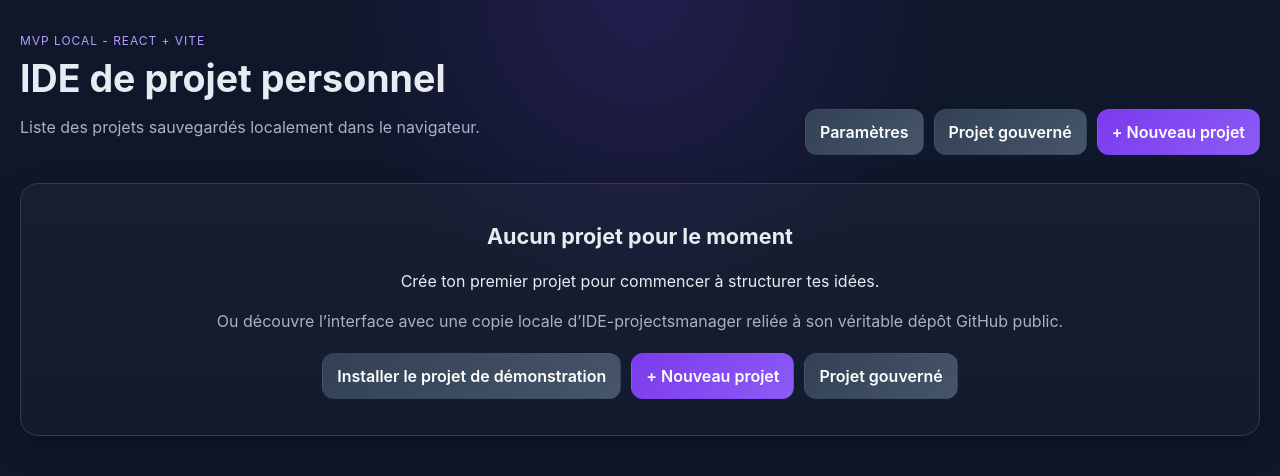
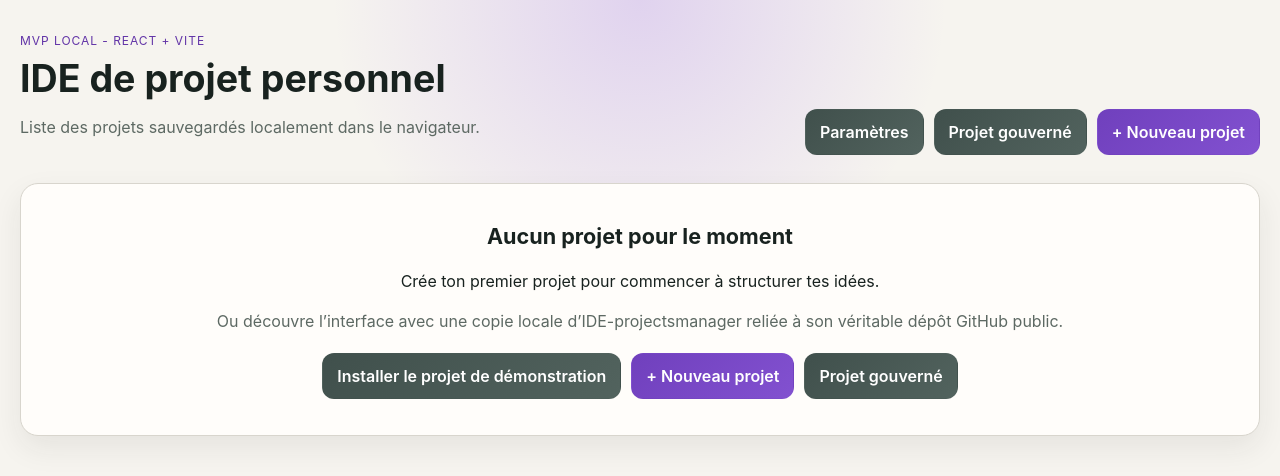
Before and after one commit to Carouan/ide-projectsmanager, a React (Vite) app: page / in a window 1280 px wide. Shown: the top 476 px of the page. Built offline with nearby package versions, Linux system fonts and the light colour scheme.

Commit message:
feat(theme): ship functional system, dark and light appearance (#123)

```diff
--- a/src/App.jsx
+++ b/src/App.jsx
@@ -7,6 +7,7 @@ import SettingsScreen from "./features/projects/screens/SettingsScreen";
 import MarkdownPreview from "./features/markdown/components/MarkdownPreview";
 import PwaPrompt from "./components/PwaPrompt";
 import AppShell from "./app/AppShell";
+import ThemeController from "./app/ThemeController";
 import { I18nProvider } from "./i18n/useI18n";
 import { projectToMarkdown } from "./services/markdownExport";
 import { useRepositorySnapshot } from "./features/projects/hooks/useRepositorySnapshot.js";
@@ -181,6 +182,7 @@ export default function App() {
 
   return (
     <I18nProvider locale={settings?.language}>
+      <ThemeController preference={settings?.theme} />
       <AppShell main={activeScreen} rightPanel={rightPanel} />
       <PwaPrompt />
     </I18nProvider>
--- /dev/null
+++ b/src/app/ThemeController.jsx
@@ -0,0 +1,53 @@
+import { useEffect } from "react";
+import {
+  getThemeColor,
+  normalizeThemePreference,
+  resolveThemePreference,
+  THEME_PREFERENCE,
+} from "../services/themePreference.js";
+
+export default function ThemeController({ preference }) {
+  useEffect(() => {
+    const normalizedPreference = normalizeThemePreference(preference);
+    const mediaQuery =
+      typeof window.matchMedia === "function"
+        ? window.matchMedia("(prefers-color-scheme: dark)")
+        : null;
+
+    function applyTheme() {
+      const resolvedTheme = resolveThemePreference(
+        normalizedPreference,
+        mediaQuery?.matches === true
+      );
+
+      document.documentElement.dataset.theme = resolvedTheme;
+      document.documentElement.style.colorScheme = resolvedTheme;
+
+      const themeColor = document.querySelector('meta[name="theme-color"]');
+      themeColor?.setAttribute("content", getThemeColor(resolvedTheme));
+    }
+
+    applyTheme();
+
+    if (
+      normalizedPreference !== THEME_PREFERENCE.SYSTEM ||
+      mediaQuery == null
+    ) {
+      return undefined;
+    }
+
+    if (typeof mediaQuery.addEventListener === "function") {
+      mediaQuery.addEventListener("change", applyTheme);
+      return () => mediaQuery.removeEventListener("change", applyTheme);
+    }
+
+    if (typeof mediaQuery.addListener === "function") {
+      mediaQuery.addListener(applyTheme);
+      return () => mediaQuery.removeListener(applyTheme);
+    }
+
+    return undefined;
+  }, [preference]);
+
+  return null;
+}
--- a/src/constants/settings.js
+++ b/src/constants/settings.js
@@ -1,6 +1,6 @@
 export const DEFAULT_SETTINGS = {
   language: "fr",
-  theme: "dark",
+  theme: "system",
   markdownPreviewEnabled: true,
   uiDensity: "comfortable",
   exportFormat: "markdown",
--- a/src/features/projects/screens/SettingsScreen.jsx
+++ b/src/features/projects/screens/SettingsScreen.jsx
@@ -61,9 +61,10 @@ export default function SettingsScreen({
             <label className="field">
               <span>{t("settings.theme")}</span>
               <select
-                value={safeSettings.theme || "dark"}
+                value={safeSettings.theme || "system"}
                 onChange={(e) => onUpdateSettings({ theme: e.target.value })}
               >
+                <option value="system">{t("settings.theme.system")}</option>
                 <option value="dark">{t("settings.theme.dark")}</option>
                 <option value="light">{t("settings.theme.light")}</option>
               </select>
--- a/src/i18n/en.json
+++ b/src/i18n/en.json
@@ -11,6 +11,7 @@
   "settings.language.en": "English",
   "settings.theme.dark": "Dark",
   "settings.theme.light": "Light",
+  "settings.theme.system": "Follow system",
   "settings.github.eyebrow": "Optional authorization",
   "settings.github.title": "Private GitHub access",
   "settings.github.description": "Explicitly authorize read-only access to linked private repositories for this browser session only.",
--- a/src/i18n/fr.json
+++ b/src/i18n/fr.json
@@ -11,6 +11,7 @@
   "settings.language.en": "English",
   "settings.theme.dark": "Sombre",
   "settings.theme.light": "Clair",
+  "settings.theme.system": "Suivre le système",
   "settings.github.eyebrow": "Autorisation facultative",
   "settings.github.title": "Accès GitHub privé",
   "settings.github.description": "Autorise explicitement la lecture des dépôts privés déjà liés, uniquement pour cette session du navigateur.",
--- a/src/index.css
+++ b/src/index.css
@@ -20,6 +20,30 @@
   --secondary-2: #475569;
   --badge: #243247;
   --shadow: 0 12px 30px rgba(0, 0, 0, 0.25);
+  --accent-text: #c4b5fd;
+  --surface-strong: rgba(15, 23, 42, 0.54);
+  --surface-soft: rgba(255, 255, 255, 0.035);
+  color-scheme: dark;
+}
+
+:root[data-theme="light"] {
+  --bg: #f6f4ef;
+  --bg-soft: #fffdfa;
+  --panel: #fffdfa;
+  --panel-2: #efede7;
+  --border: #d8d5cd;
+  --text: #18221f;
+  --muted: #5d6963;
+  --primary: #7040bd;
+  --primary-2: #8251d0;
+  --secondary: #40504c;
+  --secondary-2: #52635e;
+  --badge: #ebe8e1;
+  --shadow: 0 12px 30px rgba(33, 40, 36, 0.08);
+  --accent-text: #6234a7;
+  --surface-strong: rgba(255, 253, 250, 0.92);
+  --surface-soft: rgba(41, 50, 46, 0.045);
+  color-scheme: light;
 }
 
 * {
@@ -104,7 +128,7 @@ select {
   font-size: 12px;
   text-transform: uppercase;
   letter-spacing: 0.08em;
-  color: #b79cff;
+  color: var(--accent-text);
   margin-bottom: 8px;
 }
 
@@ -191,7 +215,7 @@ h3 {
   padding: 20px;
   border: 1px solid var(--border);
   border-radius: 18px;
-  background: rgba(15, 23, 42, 0.42);
+  background: var(--surface-strong);
 }
 
 .dashboard-controls-header {
@@ -290,7 +314,9 @@ h3 {
 .panel,
 .empty-state,
 .backlog-item {
-  background: linear-gradient(180deg, rgba(255,255,255,0.03), rgba(255,255,255,0.015));
+  background:
+    linear-gradient(180deg, rgba(255,255,255,0.03), rgba(255,255,255,0.015)),
+    var(--panel);
   border: 1px solid var(--border);
   border-radius: 18px;
   box-shadow: var(--shadow);
@@ -372,7 +398,7 @@ h3 {
 }
 
 .project-progress-source a {
-  color: #c4b5fd;
+  color: var(--accent-text);
   text-decoration: none;
 }
 
@@ -862,7 +888,7 @@ select:focus {
   gap: 8px;
   background: var(--badge);
   border: 1px solid var(--border);
-  color: #dce7f7;
+  color: var(--text);
   border-radius: 999px;
   padding: 7px 12px;
   font-size: 0.9rem;
@@ -921,7 +947,8 @@ select:focus {
   border-radius: 20px;
   background:
     linear-gradient(145deg, rgba(124, 58, 237, 0.1), transparent 46%),
-    linear-gradient(180deg, rgba(255, 255, 255, 0.035), rgba(255, 255, 255, 0.015));
+    linear-gradient(180deg, rgba(255, 255, 255, 0.035), rgba(255, 255, 255, 0.015)),
+    var(--panel);
   box-shadow: var(--shadow);
 }
 
@@ -980,7 +1007,7 @@ select:focus {
   border-radius: 15px;
   padding: 14px;
   color: var(--text);
-  background: rgba(15, 23, 42, 0.58);
+  background: var(--surface-strong);
   text-align: left;
   cursor: pointer;
   transition: border-color 0.18s ease, transform 0.18s ease, background 0.18s ease;
@@ -1096,7 +1123,7 @@ select:focus {
   border-left-width: 4px;
   border-radius: 15px;
   padding: 16px;
-  background: rgba(15, 23, 42, 0.52);
+  background: var(--surface-strong);
 }
 
 .attention-item-information {
@@ -1121,7 +1148,7 @@ select:focus {
 
 .attention-project-name {
   margin-bottom: 4px;
-  color: #c4b5fd;
+  color: var(--accent-text);
   font-size: 0.78rem;
   font-weight: 800;
   letter-spacing: 0.055em;
@@ -1964,7 +1991,7 @@ select:focus {
   padding: 16px;
   border: 1px solid var(--border);
   border-radius: 14px;
-  background: rgba(15, 23, 42, 0.54);
+  background: var(--surface-strong);
 }
 
 .workstream-summary-card::before {
@@ -2186,7 +2213,7 @@ select:focus {
   border: 1px solid var(--border);
   border-radius: 15px;
   padding: 16px;
-  background: rgba(15, 23, 42, 0.5);
+  background: var(--surface-strong);
 }
 
 .workstream-card {
@@ -2306,7 +2333,53 @@ select:focus {
 }
 
 .workstream-matrix-current-stage {
-  color: #c4b5fd;
+  color: var(--accent-text);
+}
+
+:root[data-theme="light"] :is(
+  .attention-severity-information,
+  .workstream-status-planned
+) {
+  color: #1d4f91;
+}
+
+:root[data-theme="light"] :is(
+  .attention-severity-action,
+  .repository-badge-validation_required,
+  .workstream-matrix-cell-active .workstream-matrix-cell-count
+) {
+  color: #6234a7;
+}
+
+:root[data-theme="light"] :is(
+  .project-progress-stale,
+  .attention-severity-warning,
+  .repository-notice-stale,
+  .repository-badge-unknown,
+  .workstream-status-paused
+) {
+  color: #875300;
+}
+
+:root[data-theme="light"] :is(
+  .attention-severity-critical,
+  .repository-badge-blocking_question,
+  .workstream-status-blocked,
+  .workstream-form-error
+) {
+  color: #a12a36;
+}
+
+:root[data-theme="light"] :is(
+  .repository-badge-information,
+  .workstream-status-active,
+  .workstream-matrix-cell-completed .workstream-matrix-cell-count
+) {
+  color: #176542;
+}
+
+:root[data-theme="light"] .workstream-status-completed {
+  color: #40504c;
 }
 
 .workstream-matrix-title-dot {
--- /dev/null
+++ b/src/services/themePreference.js
@@ -0,0 +1,30 @@
+export const THEME_PREFERENCE = Object.freeze({
+  SYSTEM: "system",
+  LIGHT: "light",
+  DARK: "dark",
+});
+
+const THEME_COLORS = Object.freeze({
+  [THEME_PREFERENCE.LIGHT]: "#f6f4ef",
+  [THEME_PREFERENCE.DARK]: "#0f172a",
+});
+
+export function normalizeThemePreference(value) {
+  return Object.values(THEME_PREFERENCE).includes(value)
+    ? value
+    : THEME_PREFERENCE.SYSTEM;
+}
+
+export function resolveThemePreference(value, prefersDark = false) {
+  const preference = normalizeThemePreference(value);
+
+  if (preference !== THEME_PREFERENCE.SYSTEM) {
+    return preference;
+  }
+
+  return prefersDark ? THEME_PREFERENCE.DARK : THEME_PREFERENCE.LIGHT;
+}
+
+export function getThemeColor(value) {
+  return THEME_COLORS[resolveThemePreference(value)];
+}
```
Also changed, not shown: 1 other file (tests, documents, lock files or other folders).
